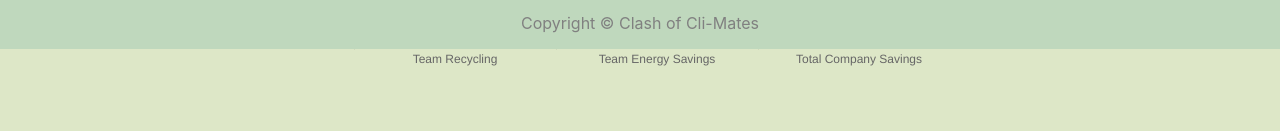
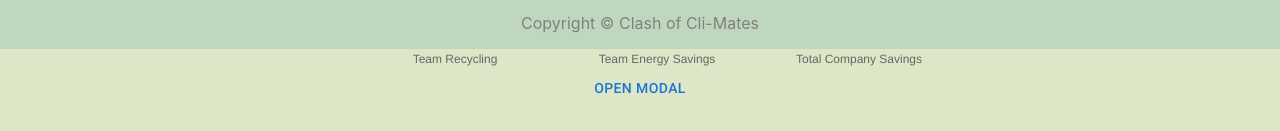
Before and after one commit to moeshy/BAE-Hackathon, a React (Create React App) app in the folder coc-game/: page / in a window 1280 px wide. Shown: the part 751-882 px from the top of the page. Built offline with nearby package versions, Linux system fonts and the light colour scheme.

Commit message:
added modal for idea details page

```diff
--- a/coc-game/src/Components/App/App.js
+++ b/coc-game/src/Components/App/App.js
@@ -1,5 +1,6 @@
 import BarChart from "../BarChart";
 import Footer from "../Footer";
+import IdeaDetails from "../IdeaDetails/IdeaDetails";
 import NavBar from "../Navbar";
 import "./App.css";
 
@@ -7,10 +8,16 @@ function App() {
   return (
     <body className="App">
       <NavBar />
-      <img className="cocLogo" src="https://i.imgur.com/4QtEvDn.png" alt="CoC Logo" border="0"></img>
+      <img
+        className="cocLogo"
+        src="https://i.imgur.com/4QtEvDn.png"
+        alt="CoC Logo"
+        border="0"
+      ></img>
       <div className="barChartDiv">
         <BarChart />
       </div>
+      <IdeaDetails />
       <Footer />
     </body>
   );
--- /dev/null
+++ b/coc-game/src/Components/IdeaDetails/IdeaDetails.js
@@ -0,0 +1,68 @@
+import * as React from "react";
+
+import Typography from "@mui/material/Typography";
+import Box from "@mui/material/Box";
+import Button from "@mui/material/Button";
+import Modal from "@mui/material/Modal";
+
+const style = {
+  position: "absolute",
+  top: "50%",
+  left: "50%",
+  transform: "translate(-50%, -50%)",
+  width: 800,
+  bgcolor: "#EDEEC9",
+  border: "1px solid #000",
+  borderRadius: "25px",
+  boxShadow: 24,
+  p: 4,
+};
+
+function BasicModal({ title, description, imgSrc, imgAlt, NumberVotes }) {
+  const [open, setOpen] = React.useState(false);
+  const handleOpen = () => setOpen(true);
+  const handleClose = () => setOpen(false);
+
+  return (
+    <div>
+      <Button onClick={handleOpen}>Open modal</Button>
+      <Modal
+        open={open}
+        onClose={handleClose}
+        aria-labelledby="modal-modal-title"
+        aria-describedby="modal-modal-description"
+      >
+        <Box sx={style}>
+          <Typography id="modal-modal-title" variant="h6" component="h2">
+            Title: {title}
+          </Typography>{" "}
+          <Typography id="modal-modal-description" sx={{ mt: 2 }}>
+            Number of votes:{NumberVotes}
+          </Typography>
+          <img src={imgSrc} alt={imgAlt} />
+          <Typography id="modal-modal-description" sx={{ mt: 2 }}>
+            Description:
+          </Typography>
+          <p>{description}</p>
+        </Box>
+      </Modal>
+    </div>
+  );
+}
+
+export default function IdeaDetails() {
+  return (
+    <>
+      <BasicModal
+        title="Cycle to work day"
+        NumberVotes="98"
+        imgSrc="https://blogimage.vantagefit.io/vfitimages/2020/02/cycle-to-work-scheme.jpg"
+        description="As the public becomes more aware of the man-made climate crisis and the climate catastrophe we are heading for, many are searching for ways to decrease their carbon footprint.
+
+By cycling instead of driving to work, it is estimated you save between two and four metric tonnes of CO2 emissions. To put this in perspective, the average UK resident emits around 12.7 tonnes of CO2 per year.
+
+Switching from driving to cycling is a small difference that can make a huge impact."
+      ></BasicModal>
+    </>
+  );
+}
```
Also changed, not shown: coc-game/src/Components/IdeaDetails/Ideadetails.css (added).
